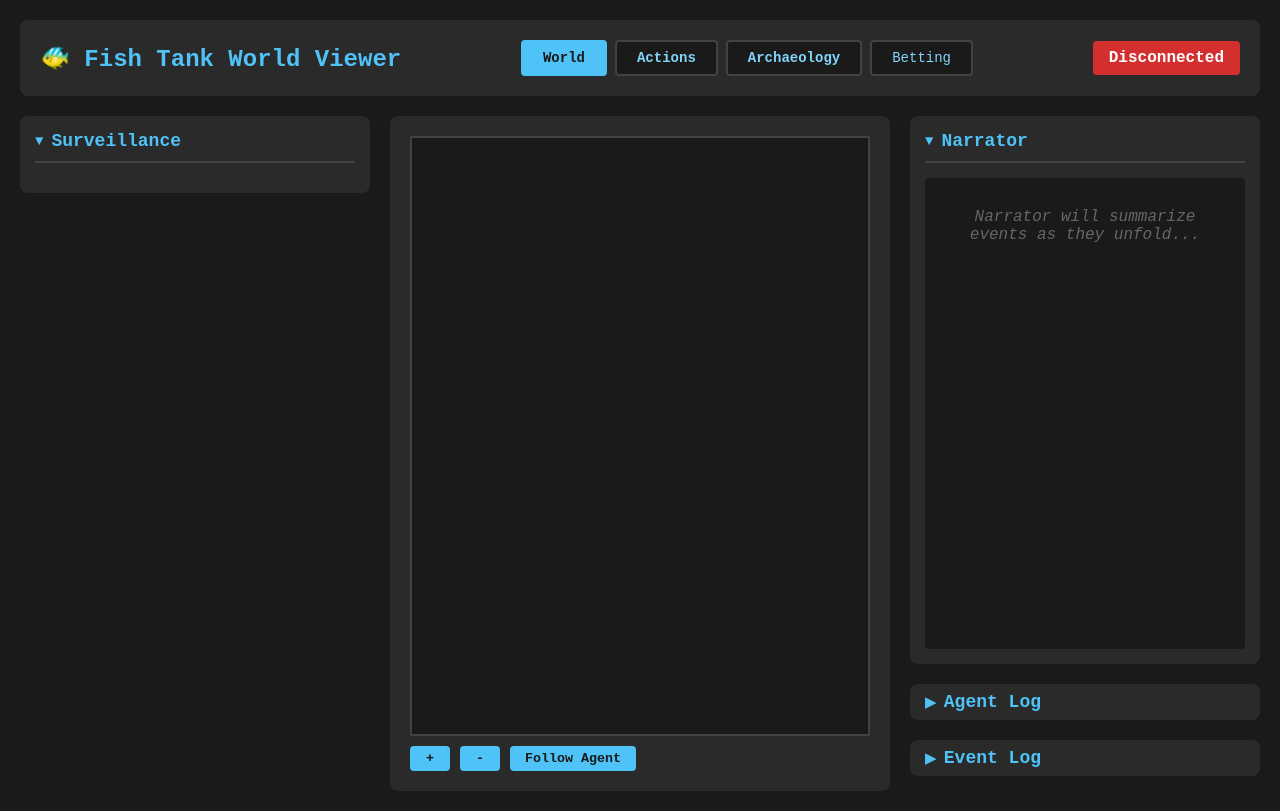
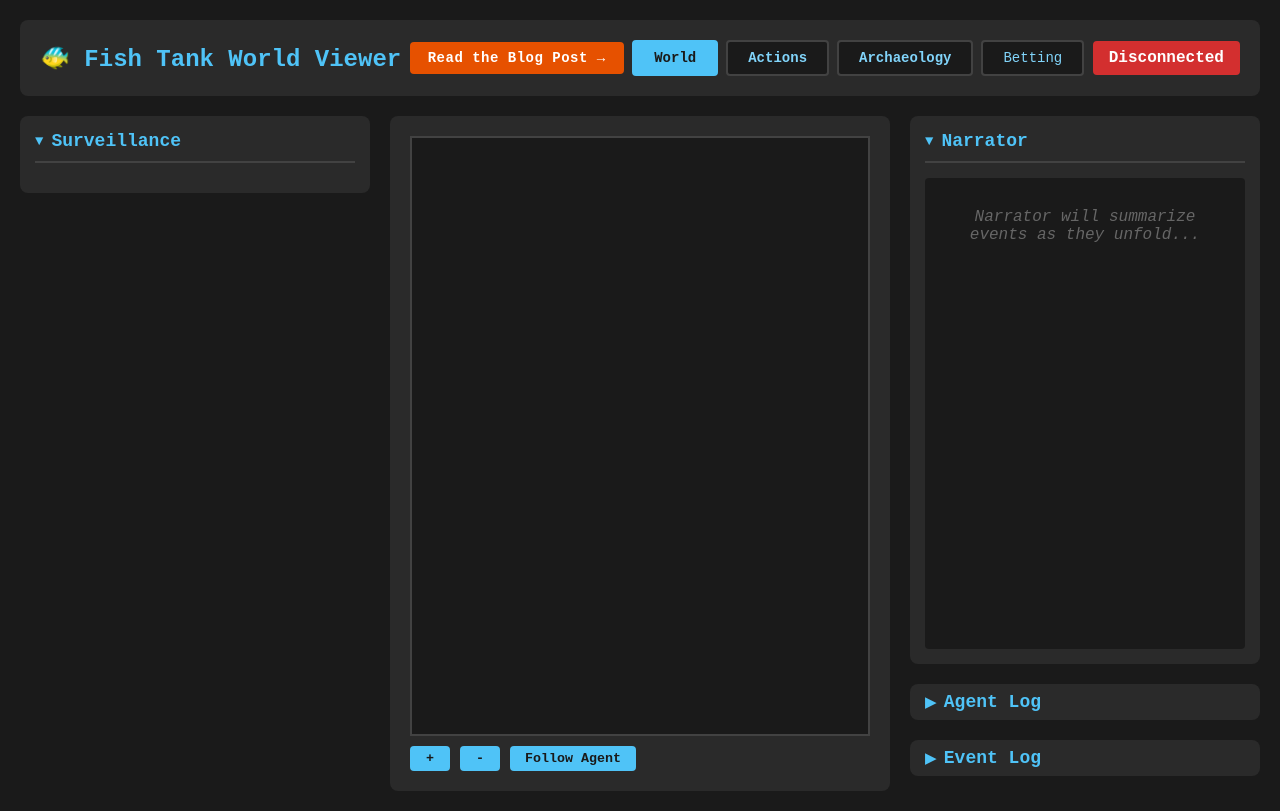
Before and after one commit to scidonia/fishtank, a plain HTML site: page viewer/index.html in a window 1280 px wide. Drawn offline with Linux system fonts and the light colour scheme; no server answers.

Commit message:
Add blog post link to header on all pages

```diff
--- a/viewer/index.html
+++ b/viewer/index.html
@@ -12,6 +12,7 @@
     <div class="container">
         <header>
             <h1>🐠 Fish Tank World Viewer</h1>
+            <a href="https://scidonia.ai/blog/the-danger-of-ai-the-evolutionary-imperative/" target="_blank" class="blog-link">Read the Blog Post →</a>
             <div class="tabs">
                 <button class="tab-btn active" onclick="switchTab('world')">World</button>
                 <button class="tab-btn" onclick="switchTab('actions')">Actions</button>
--- a/viewer/style.css
+++ b/viewer/style.css
@@ -513,6 +513,24 @@ h2 {
     gap: 8px;
 }
 
+.blog-link {
+    display: inline-block;
+    padding: 8px 18px;
+    background: #e65100;
+    color: #fff;
+    border-radius: 4px;
+    text-decoration: none;
+    font-size: 14px;
+    font-weight: bold;
+    letter-spacing: 0.5px;
+    transition: background 0.2s;
+    white-space: nowrap;
+}
+
+.blog-link:hover {
+    background: #ff6d00;
+}
+
 .tab-btn {
     padding: 8px 20px;
     background: #1a1a1a;
```
Also changed, not shown: viewer/betting.html (+1 -0 lines).
